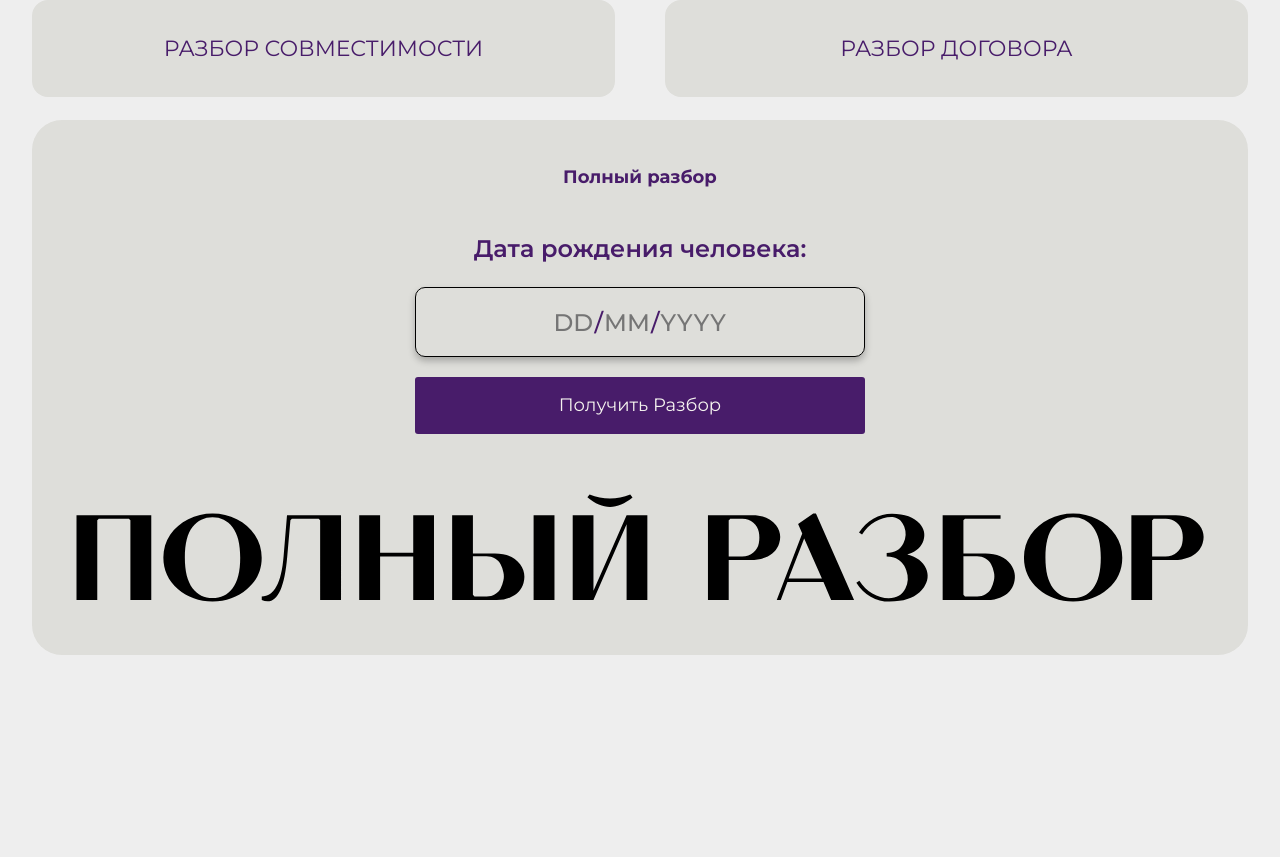
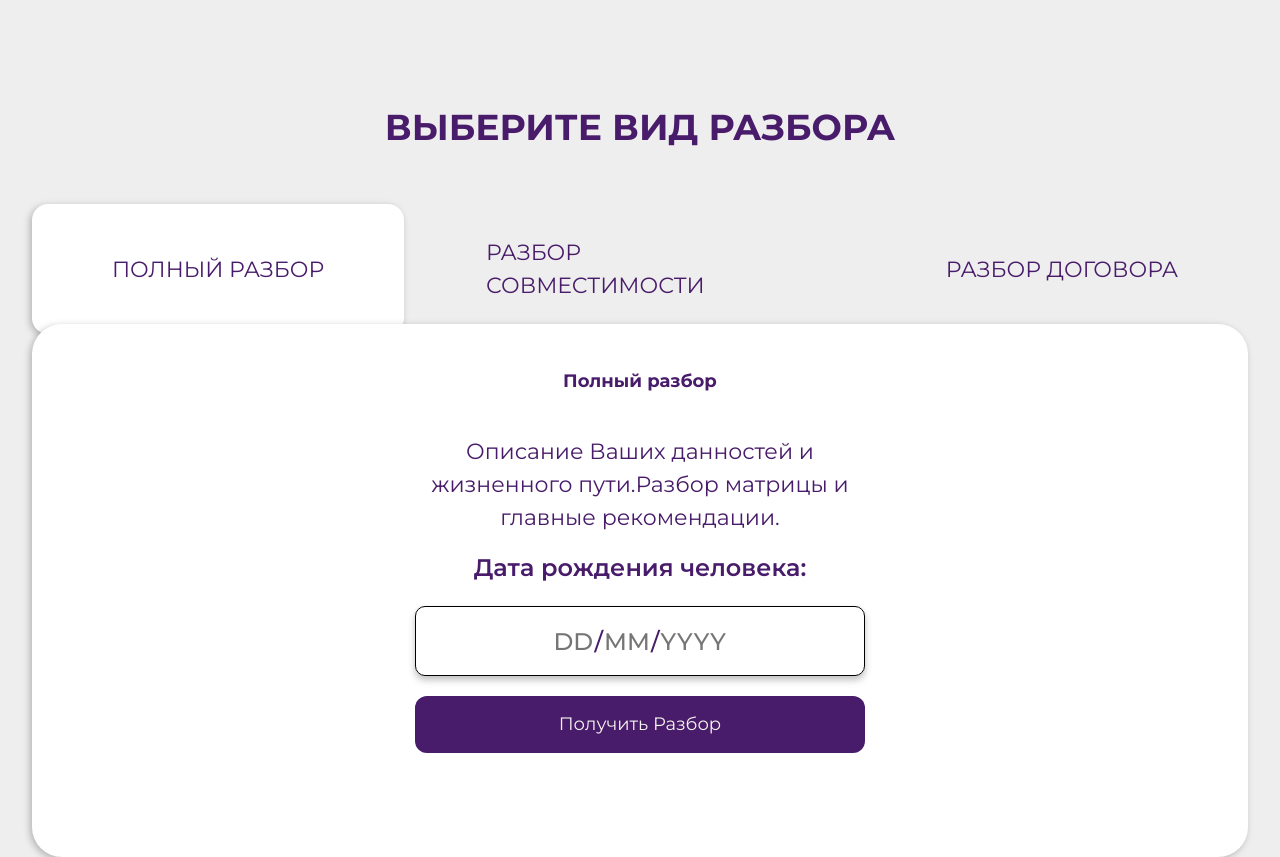
Before and after one commit to Doroshkeviches/keyto-front, a React (Create React App) app: page / in a window 1280 px wide. Before the commit the page ends 800 px from the top, so only its background shows below. Built offline with nearby package versions, Linux system fonts and the light colour scheme; no server answers; the HTML template or start-up script is replaced by a standard one.

Commit message:
fix main page

```diff
--- a/src/app/main/components/Main/Main.page.tsx
+++ b/src/app/main/components/Main/Main.page.tsx
@@ -64,11 +64,23 @@ export default function Main() {
         navigate(`/dogovor?date1=${milisec1}&date2=${milisec2}&date3=${milisec3}`)
     }
     return (
-        <>
+        <div className={s.abs}>
+            <h1 className={s.title}>Выберите вид разбора</h1>
             <div className={s.container}>
+                <div className={clsx(s.button, selectedBlock === 'полный разбор' ? s.selected : '')} onClick={() => handleBlockChange('полный разбор')}>
+                    полный разбор
+                </div>
+                <div className={clsx(s.button, selectedBlock === 'разбор совместимости' ? s.selected : '')} onClick={() => handleBlockChange('разбор совместимости')}>
+                    разбор совместимости
+                </div>
+                <div className={clsx(s.button, selectedBlock === 'разбор договора' ? s.selected : '')} onClick={() => handleBlockChange('разбор договора')}>
+                    разбор договора
+                </div>
                 {selectedBlock === 'полный разбор' ?
                     <div className={clsx(s.batePickerWrapper, s.selectedContainer)}>
                         <DatePickerBlock title='Полный разбор' >
+                            <p className={s.desc}>Описание Ваших данностей и жизненного пути.Разбор матрицы и главные рекомендации.</p>
+
                             <div className={s.inputContainer}>
                                 <div className={s.errorInputWrapper}>
                                     <InputDate className={s.date} label='Дата рождения человека:' value={personalData} onChange={setPersonalData} />
@@ -79,17 +91,11 @@ export default function Main() {
                                 <Button text='Получить Разбор' onClick={handleSubmitPersonal} />
                             </div>
                         </DatePickerBlock>
-                        <Polniy_Razbor />
                     </div>
-                    :
-                    <div className={s.button} onClick={() => handleBlockChange('полный разбор')}>
-                        полный разбор
-                    </div>
-                }
-                {
-                    selectedBlock === 'разбор совместимости' ?
-                        <div onClick={() => handleBlockChange('разбор совместимости')} className={clsx(s.batePickerWrapper, s.selectedContainer)}>
+                    : selectedBlock === 'разбор совместимости' ?
+                        <div className={clsx(s.batePickerWrapper, s.selectedContainer)}>
                             <DatePickerBlock title='разбор совместимости' >
+                            <p className={s.desc}>Проверка общей энергии в паре или в группе людей.Главные рекомендации для вашей общей энергии.</p>
                                 <div className={s.inputContainer}>
                                     <div className={s.errorInputWrapper}>
                                         <InputDate className={s.date} label='Дата рождения человека:' value={sovmest1} onChange={setSovmest1} />
@@ -104,18 +110,14 @@ export default function Main() {
                                     <Button text='Получить Разбор' onClick={handleSubmitSovmestimost} />
                                 </div>
                             </DatePickerBlock>
-                            <Razbor_Sovmestimosty />
 
                         </div>
                         :
-                        <div className={s.button} onClick={() => handleBlockChange('разбор совместимости')}>
-                            разбор совместимости
-                        </div>
-                }
-                {
                         selectedBlock === 'разбор договора' ?
-                        <div onClick={() => handleBlockChange('разбор договора')} className={clsx(s.batePickerWrapper, s.selectedContainer)}>
+                            <div className={clsx(s.batePickerWrapper, s.selectedContainer)}>
                                 <DatePickerBlock title='разбор договора' >
+                            <p className={s.desc}>Разбор совместимости с договором(для брака, бизнеса и других договоров)</p>
+
                                     <div className={s.inputContainer}>
                                         <div className={s.errorInputWrapper}>
                                             <InputDate className={s.date} label='Дата рождения человека:' value={dogovor1} onChange={setDogovor1} />
@@ -134,17 +136,12 @@ export default function Main() {
                                         <Button text='Получить Разбор' onClick={handleSubmitDogovor} />
                                     </div>
                                 </DatePickerBlock>
-                            <Razbor_Dogovora />
                             </div>
-                        :
-                        <div className={s.button} onClick={() => handleBlockChange('разбор договора')}>
-                            разбор договора
+                            : null
+                }
             </div>
-                }
 
         </div>
-
-        </>
     )
 }
 // предыдущий код
--- a/src/app/main/components/Main/style.module.scss
+++ b/src/app/main/components/Main/style.module.scss
@@ -2,6 +2,21 @@
 
 .date {
     margin-bottom: 20px;
+}
+
+.abs {
+    position: absolute;
+    top: 100px;
+    width: 100%;
+
+    @media (max-width: 767px) {
+        top: 30px;
+    }
+}
+
+.title {
+    text-align: center;
+    margin-bottom: 50px;
 }
 
 .container {
@@ -44,7 +59,8 @@
 .selectedContainer {
     width: 100%;
     position: absolute;
-    background-color: rgb(255, 255, 255);
+    background-color: white;
+    box-shadow: -2px 2px 7px 0px rgba(0, 0, 0, 0.25);
     top: 120px;
     left: 50%;
     transform: translate(-50%, 0%);
@@ -54,17 +70,25 @@
         top: 100px;
     }
 }
+.desc{
+    text-align: center;
+    width: 40%;
+    margin-bottom: 16px;
+
+}
+.selected {
+    background-color: white;
+    box-shadow: -2px 2px 7px 0px rgba(0, 0, 0, 0.25);
+}
 
 .batePickerWrapper {
     width: 100%;
     padding: 44px;
-    background-color: rgba(222, 222, 218, 1);
     border-radius: 30px;
 
 }
 
 .button {
-    background-color: rgba(222, 222, 218, 1);
     padding: 32px;
     display: flex;
     justify-content: center;
--- a/src/components/Button/button.module.scss
+++ b/src/components/Button/button.module.scss
@@ -23,4 +23,6 @@
     padding: 15px 0px;
     text-align: center;
     width: 100%;
+    border-radius: 12px;
+
 }
```
Lines whose indentation alone changed are shown as unchanged.
